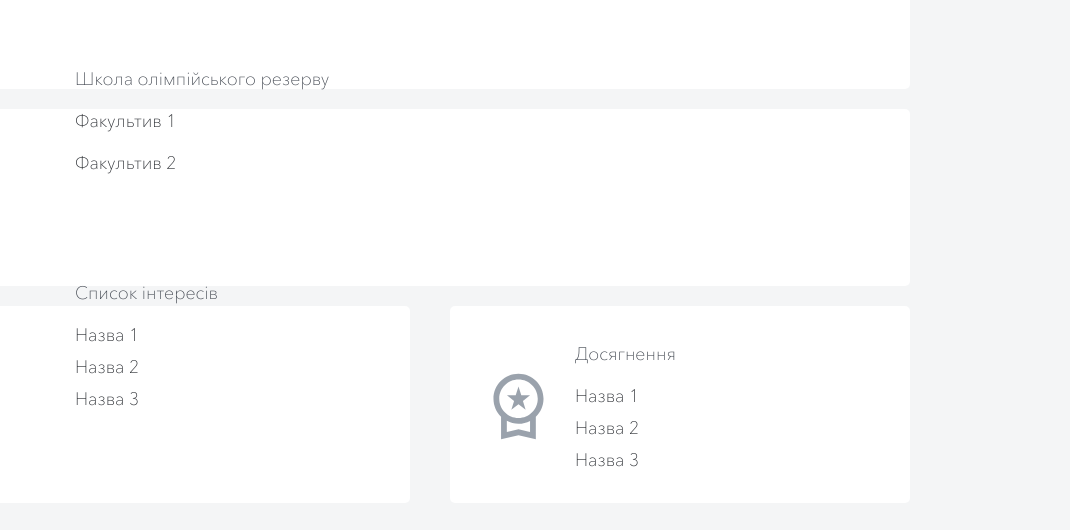
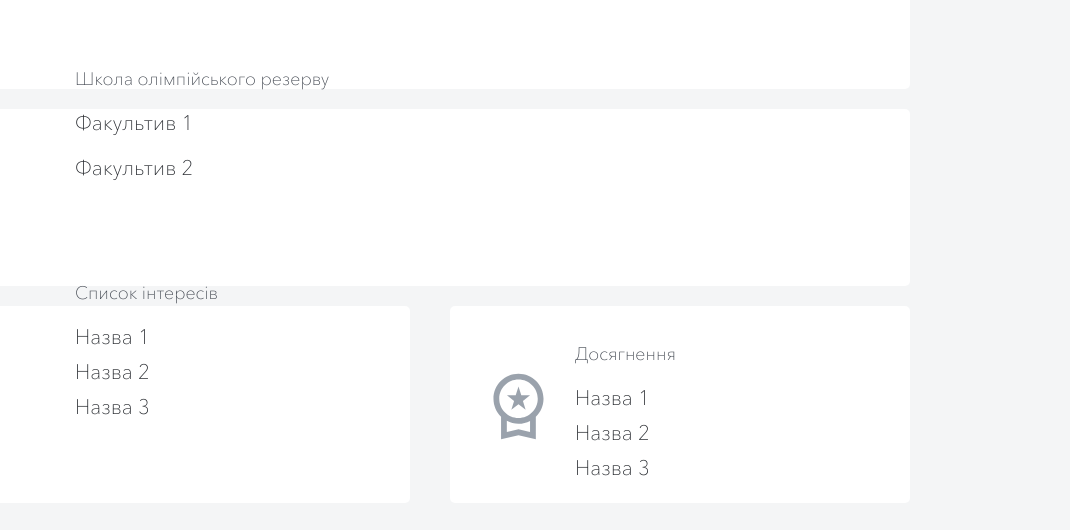
Before and after one commit to PiBob/PiBob.github.io, a plain HTML site: page Pupil_item.html in a window 1280 px wide. Shown: the part 959-1489 px from the top of the page, 210-1280 px from the left. Drawn offline with Linux system fonts and the light colour scheme; a web font is replaced by a local one.

Commit message:
Add files via upload

```diff
--- a/Pupil_item.html
+++ b/Pupil_item.html
@@ -191,7 +191,7 @@
 			margin-left:125px;
 			margin-bottom:20px;
 			color: #25282d;
-			font-size: 18px;
+			font-size: 21px;
 			font-family: AvenirNextCyr;
 
 			  font-weight: normal;
@@ -202,7 +202,7 @@
 		}
 		.fact1{
 			color: #25282d;
-			font-size: 18px;
+			font-size: 21px;
 			margin-left:125px;
 			margin-bottom:10px;
 			font-family: AvenirNextCyr;
```
